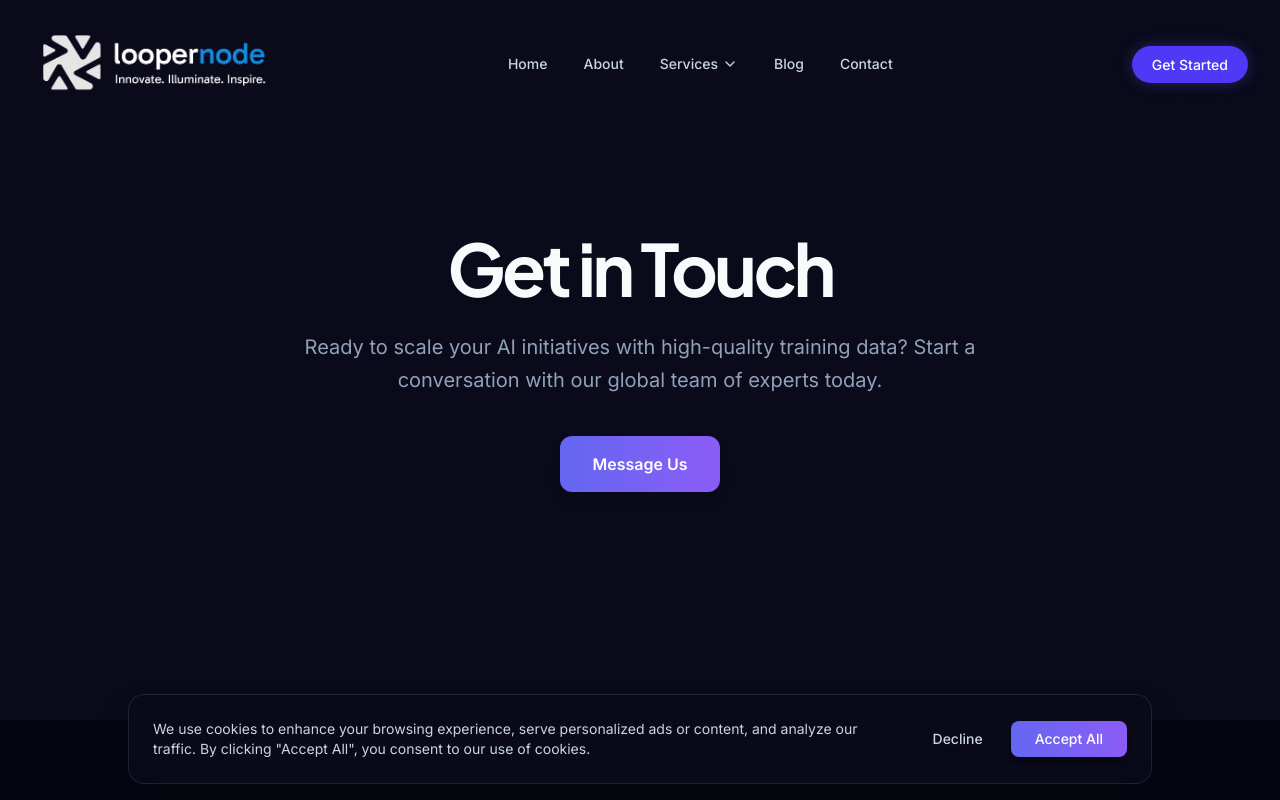
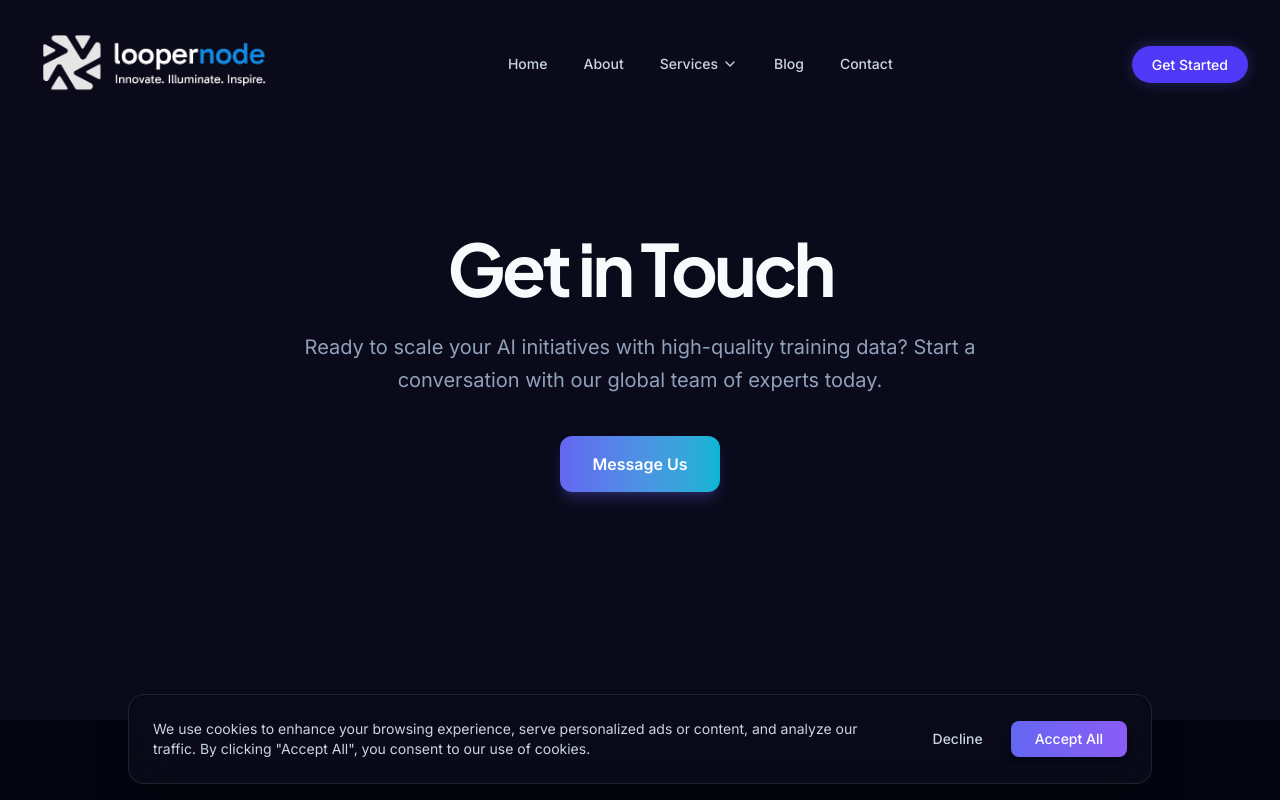
Before and after one commit to liyakathaalikt-oss/loopernode, a Next.js app: page /contact in a window 1280 px wide. Shown: the top 800 px of the page. Built offline with nearby package versions, Linux system fonts and the light colour scheme; a web font is replaced by a local one.

Commit message:
feat: implement contact modal for Message Us button

```diff
--- a/app/contact/page.tsx
+++ b/app/contact/page.tsx
@@ -2,7 +2,7 @@
 import { Metadata } from "next";
 import { Mail, MapPin, Phone, Clock, MessageSquare, Zap } from "lucide-react";
 
-import { Hero } from "@/components/sections/hero";
+import { ContactHeroWithModal } from "@/components/sections/contact-hero-with-modal";
 import { ContactForm } from "@/components/sections/contact-form";
 import { FAQAccordion } from "@/components/sections/faq-accordion";
 import { CTABanner } from "@/components/sections/cta-banner";
@@ -30,12 +30,7 @@ const offices = [
 export default function ContactPage() {
   return (
     <main className="flex-1 bg-dark-950">
-      <Hero
-        headline="Get in Touch"
-        highlightedText=""
-        description="Ready to scale your AI initiatives with high-quality training data? Start a conversation with our global team of experts today."
-        primaryCTA={{ label: "Message Us", href: "#" }}
-      />
+      <ContactHeroWithModal />
 
       <section className="py-20 md:py-28 relative z-10">
         <div className="container-custom max-w-7xl mx-auto px-6">
--- a/components/sections/contact-form.tsx
+++ b/components/sections/contact-form.tsx
@@ -19,7 +19,7 @@ const contactSchema = z.object({
 
 type ContactFormValues = z.infer<typeof contactSchema>;
 
-export function ContactForm({ className }: { className?: string }) {
+export function ContactForm({ className, onSuccess }: { className?: string; onSuccess?: () => void }) {
   const [isSubmitting, setIsSubmitting] = useState(false);
   const [isSuccess, setIsSuccess] = useState(false);
   const [errorMessage, setErrorMessage] = useState<string | null>(null);
@@ -53,9 +53,18 @@ export function ContactForm({ className }: { className?: string }) {
       setIsSuccess(true);
       reset();
 
-      setTimeout(() => {
-        setIsSuccess(false);
-      }, 5000);
+      if (onSuccess) {
+        // Give a slight delay before triggering the callback so the user can see the success state
+        setTimeout(() => {
+          onSuccess();
+          // Reset the internal success state after the modal closes
+          setTimeout(() => setIsSuccess(false), 500);
+        }, 3000);
+      } else {
+        setTimeout(() => {
+          setIsSuccess(false);
+        }, 5000);
+      }
     } catch (err) {
       setErrorMessage(
         err instanceof Error ? err.message : 'Failed to send message. Please try again.'
--- /dev/null
+++ b/components/sections/contact-hero-with-modal.tsx
@@ -0,0 +1,34 @@
+'use client';
+
+import React, { useState } from 'react';
+import { Hero } from '@/components/sections/hero';
+import { Modal } from '@/components/ui/modal';
+import { ContactForm } from '@/components/sections/contact-form';
+
+export function ContactHeroWithModal() {
+  const [isModalOpen, setIsModalOpen] = useState(false);
+
+  return (
+    <>
+      <Hero
+        headline="Get in Touch"
+        highlightedText=""
+        description="Ready to scale your AI initiatives with high-quality training data? Start a conversation with our global team of experts today."
+        primaryCTA={{
+          label: "Message Us",
+          onClick: () => setIsModalOpen(true)
+        }}
+      />
+
+      <Modal isOpen={isModalOpen} onClose={() => setIsModalOpen(false)}>
+        <div className="p-1">
+          <h2 className="text-2xl font-bold text-white mb-6 px-4 md:px-6">Send us a message</h2>
+          <ContactForm
+            onSuccess={() => setIsModalOpen(false)}
+            className="w-full max-w-full backdrop-blur-none bg-transparent border-none p-4 md:p-6 shadow-none"
+          />
+        </div>
+      </Modal>
+    </>
+  );
+}
--- a/components/sections/hero.tsx
+++ b/components/sections/hero.tsx
@@ -14,8 +14,8 @@ export interface HeroProps {
   titleLine2?: string;
   headlineClassName?: string;
   description: string;
-  primaryCTA: { label: string; href: string };
-  secondaryCTA?: { label: string; href: string };
+  primaryCTA: { label: string; href?: string; onClick?: () => void };
+  secondaryCTA?: { label: string; href?: string; onClick?: () => void };
   stats?: Array<{ value: string; label: string }>;
   showGradientBg?: boolean;
 }
@@ -91,22 +91,42 @@ export function Hero({
           </p>
         </FadeUp>
 
-        <FadeUp delay={0.4} className="flex flex-col sm:flex-row items-center justify-center gap-4">
+        <FadeUp delay={0.4}>
+          <div className="flex flex-col sm:flex-row items-center justify-center gap-4">
+            {primaryCTA.onClick ? (
+              <button
+                onClick={primaryCTA.onClick}
+                className="w-full sm:w-auto px-8 py-4 rounded-xl bg-gradient-to-r from-[#6366F1] to-[#06B6D4] text-white font-semibold shadow-lg shadow-[#6366F1]/25 hover:shadow-[#6366F1]/40 hover:-translate-y-1 transition-all duration-300"
+              >
+                {primaryCTA.label}
+              </button>
+            ) : primaryCTA.href ? (
               <Link
                 href={primaryCTA.href}
-            className="w-full sm:w-auto px-8 py-4 rounded-xl bg-gradient-to-r from-[#6366F1] to-[#8B5CF6] text-white font-semibold shadow-lg hover:brightness-110 transition-all duration-300 hover:scale-105"
+                className="w-full sm:w-auto px-8 py-4 rounded-xl bg-gradient-to-r from-[#6366F1] to-[#06B6D4] text-white font-semibold shadow-lg shadow-[#6366F1]/25 hover:shadow-[#6366F1]/40 hover:-translate-y-1 transition-all duration-300"
               >
                 {primaryCTA.label}
               </Link>
+            ) : null}
 
             {secondaryCTA && (
+              secondaryCTA.onClick ? (
+                <button
+                  onClick={secondaryCTA.onClick}
+                  className="w-full sm:w-auto px-8 py-4 rounded-xl backdrop-blur-xl bg-white/5 border border-white/10 text-slate-300 font-semibold hover:bg-white/10 hover:text-white transition-all duration-300"
+                >
+                  {secondaryCTA.label}
+                </button>
+              ) : secondaryCTA.href ? (
                 <Link
                   href={secondaryCTA.href}
-              className="w-full sm:w-auto px-8 py-4 rounded-xl backdrop-blur-xl bg-white/5 border border-white/10 text-white font-semibold hover:bg-white/10 transition-all duration-300"
+                  className="w-full sm:w-auto px-8 py-4 rounded-xl backdrop-blur-xl bg-white/5 border border-white/10 text-slate-300 font-semibold hover:bg-white/10 hover:text-white transition-all duration-300"
                 >
                   {secondaryCTA.label}
                 </Link>
+              ) : null
             )}
+          </div>
         </FadeUp>
       </div>
     </section>
--- /dev/null
+++ b/components/ui/modal.tsx
@@ -0,0 +1,72 @@
+'use client';
+
+import React, { useEffect } from 'react';
+import { motion, AnimatePresence } from 'framer-motion';
+import { X } from 'lucide-react';
+
+interface ModalProps {
+  isOpen: boolean;
+  onClose: () => void;
+  children: React.ReactNode;
+}
+
+export function Modal({ isOpen, onClose, children }: ModalProps) {
+  // Prevent background scrolling when modal is open
+  useEffect(() => {
+    if (isOpen) {
+      document.body.style.overflow = 'hidden';
+    } else {
+      document.body.style.overflow = '';
+    }
+    return () => {
+      document.body.style.overflow = '';
+    };
+  }, [isOpen]);
+
+  // Close modal on Escape key press
+  useEffect(() => {
+    const handleKeyDown = (e: KeyboardEvent) => {
+      if (e.key === 'Escape') {
+        onClose();
+      }
+    };
+    window.addEventListener('keydown', handleKeyDown);
+    return () => window.removeEventListener('keydown', handleKeyDown);
+  }, [onClose]);
+
+  return (
+    <AnimatePresence>
+      {isOpen && (
+        <div className="fixed inset-0 z-[100] flex items-center justify-center p-4 sm:p-6">
+          {/* Overlay */}
+          <motion.div
+            initial={{ opacity: 0 }}
+            animate={{ opacity: 1 }}
+            exit={{ opacity: 0 }}
+            transition={{ duration: 0.2 }}
+            onClick={onClose}
+            className="absolute inset-0 bg-dark-950/80 backdrop-blur-sm"
+          />
+
+          {/* Modal Content */}
+          <motion.div
+            initial={{ opacity: 0, scale: 0.95, y: 20 }}
+            animate={{ opacity: 1, scale: 1, y: 0 }}
+            exit={{ opacity: 0, scale: 0.95, y: 20 }}
+            transition={{ duration: 0.3, type: "spring", bounce: 0.25 }}
+            className="relative w-full max-w-2xl max-h-[90vh] overflow-y-auto rounded-3xl z-10 custom-scrollbar shadow-2xl shadow-indigo-500/10"
+          >
+            <button
+              onClick={onClose}
+              className="absolute top-4 right-4 md:top-6 md:right-6 z-20 p-2 rounded-full bg-white/5 border border-white/10 hover:bg-white/10 text-slate-300 hover:text-white transition-colors backdrop-blur-xl"
+              aria-label="Close modal"
+            >
+              <X className="w-5 h-5" />
+            </button>
+            {children}
+          </motion.div>
+        </div>
+      )}
+    </AnimatePresence>
+  );
+}
```
Also changed, not shown: 1 other file (tests, documents, lock files or other folders). Lines whose indentation alone changed are shown as unchanged.
